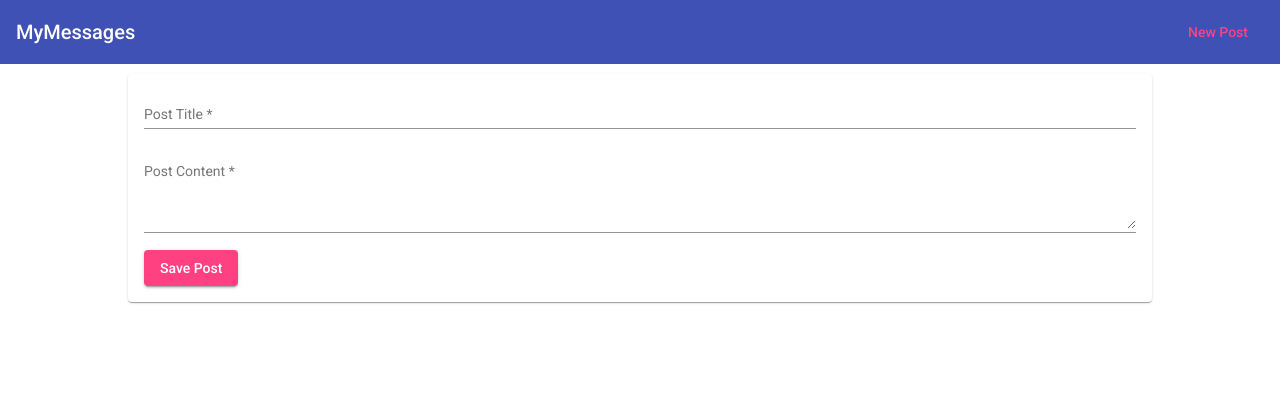
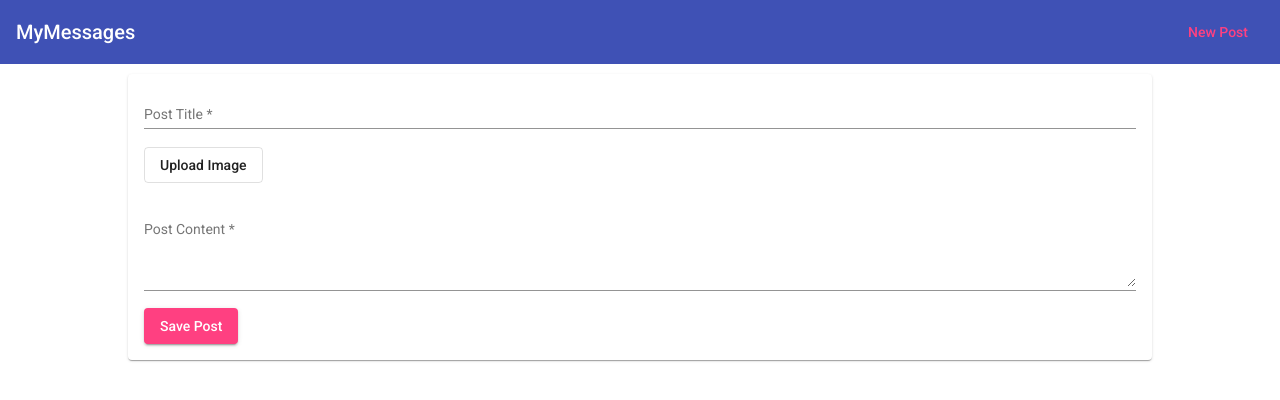
Before and after one commit to ccodecheff/angular-mean-stack-projects, an Angular app in the folder mean-project/: page /create in a window 1280 px wide. Shown: the top 400 px of the page. Built offline with nearby package versions, Linux system fonts and the light colour scheme.

Commit message:
adding input file picker for image upload

```diff
--- a/mean-project/src/app/posts/post-create/post-create.component.css
+++ b/mean-project/src/app/posts/post-create/post-create.component.css
@@ -6,3 +6,6 @@
 mat-spinner {
   margin: auto;
 }
+input[type="file"]{
+  visibility: hidden;
+}
--- a/mean-project/src/app/posts/post-create/post-create.component.html
+++ b/mean-project/src/app/posts/post-create/post-create.component.html
@@ -13,6 +13,11 @@
         #title="ngModel">
       <mat-error *ngIf="title.invalid">Please enter a post title.</mat-error>
     </mat-form-field>
+    <div>
+      <button mat-stroked-button type="button" (click)="filePicker.click()">
+        Upload Image</button>
+      <input type="file" #filePicker>
+    </div>
     <mat-form-field>
       <textarea
         matInput
```
